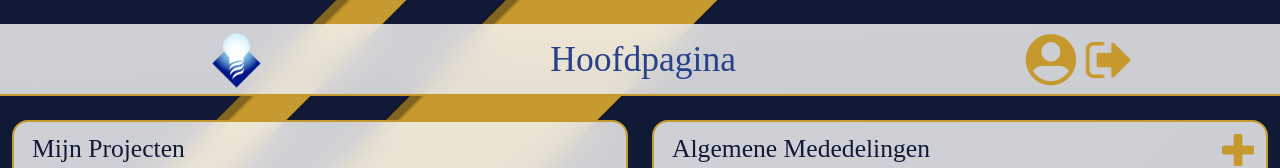
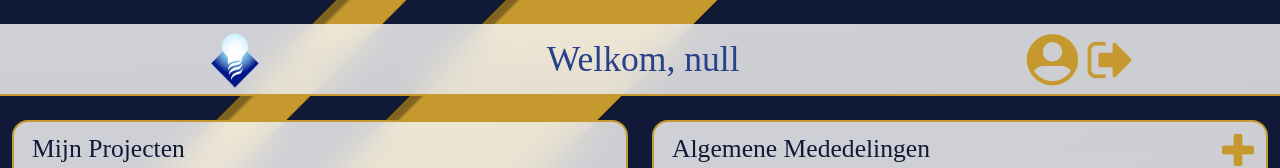
Before and after one commit to Hayo1706/Innovatiehuis-Intranet, a Vue app in the folder intranet-project/: page /home in a window 1280 px wide. Shown: the top 168 px of the page. Built offline with nearby package versions, Linux system fonts and the light colour scheme; no server answers; sample sign-in values are in the browser's storage; a web font is replaced by a local one.

Commit message:
toepassing dynamische user id

```diff
--- a/intranet-project/src/pages/home/HomePage.vue
+++ b/intranet-project/src/pages/home/HomePage.vue
@@ -33,7 +33,7 @@ export default {
     }
   },
   created() {
-    this.$emit('newHeaderTitle', 'Hoofdpagina');
+    this.$emit('newHeaderTitle', 'Welkom, ' + localStorage.getItem('first_name'));
   }
 };
 </script>
--- a/intranet-project/src/shared_components/AppHeader.vue
+++ b/intranet-project/src/shared_components/AppHeader.vue
@@ -35,7 +35,7 @@ export default {
       this.$router.push("/home");
     },
     userClick() {
-      this.$router.push("/user/1"); //TODO: dynamic
+      this.$router.push("/user/" + localStorage.getItem('userid'));
     },
     logout() {
       LoginService.logout();
--- a/intranet-project/src/shared_components/ProjectsWindow.vue
+++ b/intranet-project/src/shared_components/ProjectsWindow.vue
@@ -34,7 +34,7 @@ export default {
   },
   async created() {
     this.archivePermission = localStorage.getItem('may_archive_any_project') == "1";
-    ProjectService.getProjectsByUser(1) //TODO: get user id from session data/JWT
+    ProjectService.getProjectsByUser(localStorage.getItem('userid'))
       .then((response) => {
         this.projects = response;
         console.log("API RESPONDS: " + JSON.stringify(response));
```
